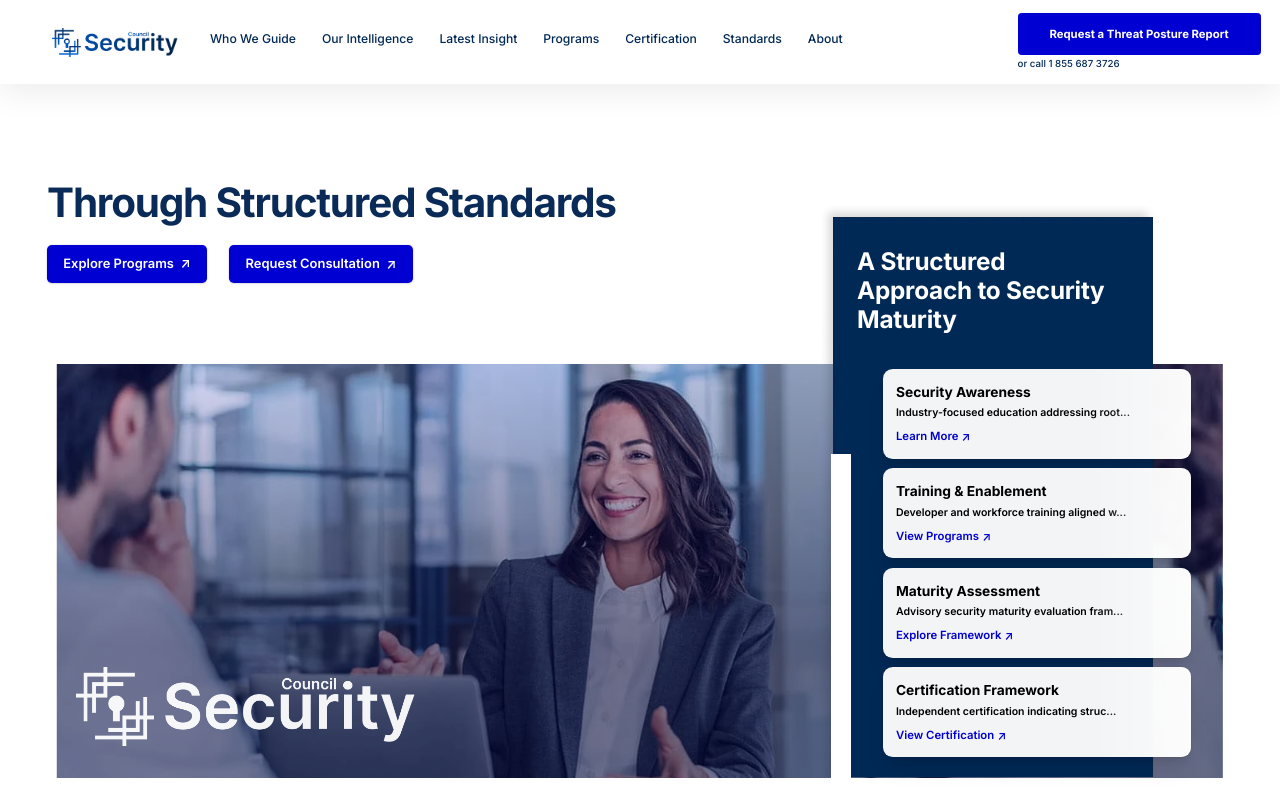
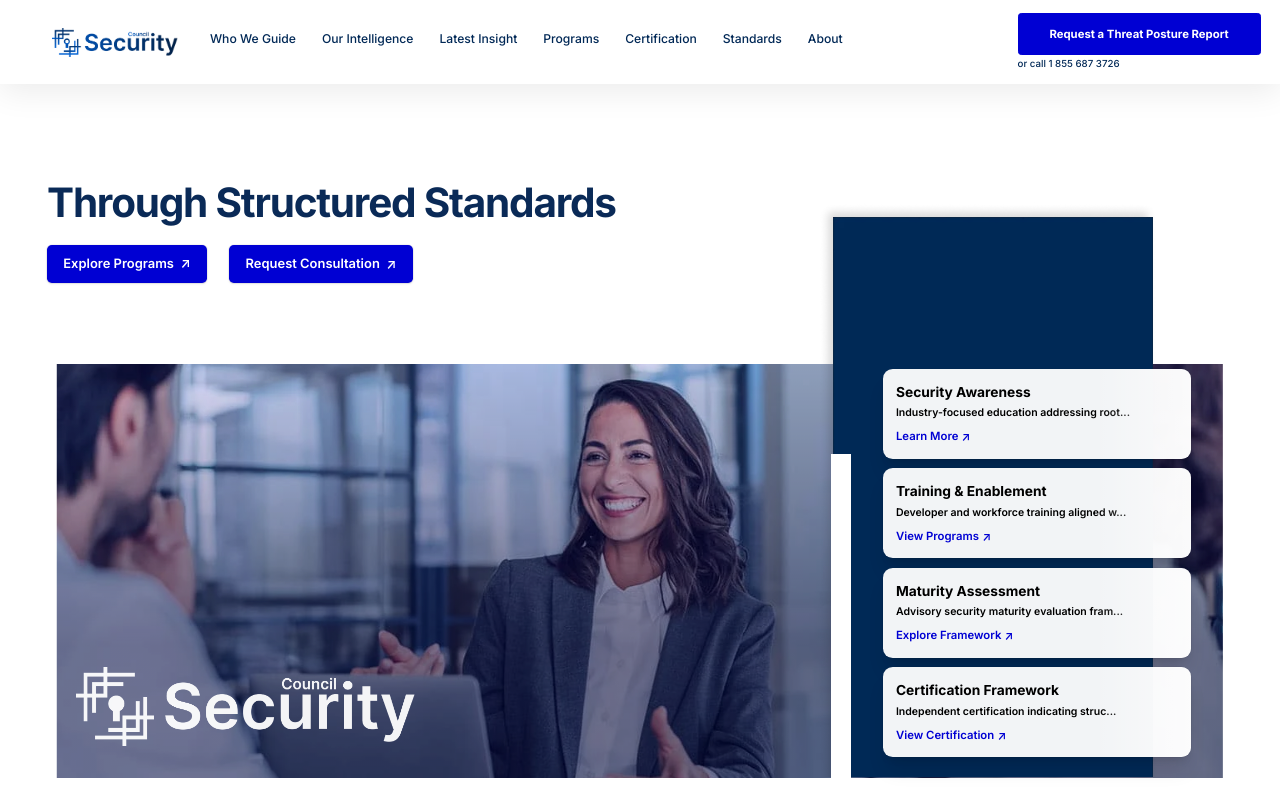
Before and after one commit to FlivoA/SC-Stage-X, a React (Vite) app: page / in a window 1280 px wide. Shown: the top 800 px of the page. Built offline with nearby package versions, Linux system fonts and the light colour scheme; grey boxes are pictures that could not be loaded.

Commit message:
testing 30

```diff
--- a/src/components/Home.tsx
+++ b/src/components/Home.tsx
@@ -119,10 +119,10 @@ const Home: React.FC = () => (
                     <div className="relative z-10 flex justify-center lg:block">
                         <div className="block w-full max-w-md sm:max-w-lg rounded-3xl bg-[#041A3F]/95 px-6 py-8 text-white shadow-2xl ring-1 ring-black/20 lg:hidden">
                             <h2 className="text-2xl sm:text-3xl font-extrabold leading-tight tracking-[-0.01em]">
-                                A Structured Approach to Security Maturity
+                                {/* A Structured Approach to Security Maturity */}
                             </h2>
                             <p className="mt-3 text-lg text-white/80">
-                                Security readiness requires more than reactive controls. Security Council provides a structured, advisory-led framework designed to improve awareness, enable capability, and validate preparedness.
+                                {/* Security readiness requires more than reactive controls. Security Council provides a structured, advisory-led framework designed to improve awareness, enable capability, and validate preparedness. */}
                             </p>
                             <div className="mt-6 flex flex-col gap-4">
                                 {heroCards.map((card) => (
@@ -164,13 +164,13 @@ const Home: React.FC = () => (
                                 <div className="relative inline-block group max-w-[420px]">
 
                                     <h2 className="text-white text-[30px] leading-[1.2] font-extrabold tracking-[-0.01em] cursor-pointer">
-                                        A Structured Approach to Security Maturity
+                                        {/* A Structured Approach to Security Maturity */}
                                     </h2>
 
                                     <p className="absolute bottom-full mb-3 left-1/2 -translate-x-1/2 w-[320px] p-4 rounded-lg shadow-xl bg-blue-600 text-black text-[13px] opacity-0 scale-95 transition-all duration-300 group-hover:opacity-100 group-hover:scale-100 pointer-events-none ">
-                                        Security readiness requires more than reactive controls.
+                                        {/* Security readiness requires more than reactive controls.
                                         Security Council provides a structured, advisory-led framework
-                                        designed to improve awareness, enable capability, and validate preparedness.
+                                        designed to improve awareness, enable capability, and validate preparedness. */}
                                     </p>
 
                                 </div>
```
Also changed, not shown: 3 other files (tests, documents, lock files or other folders).
